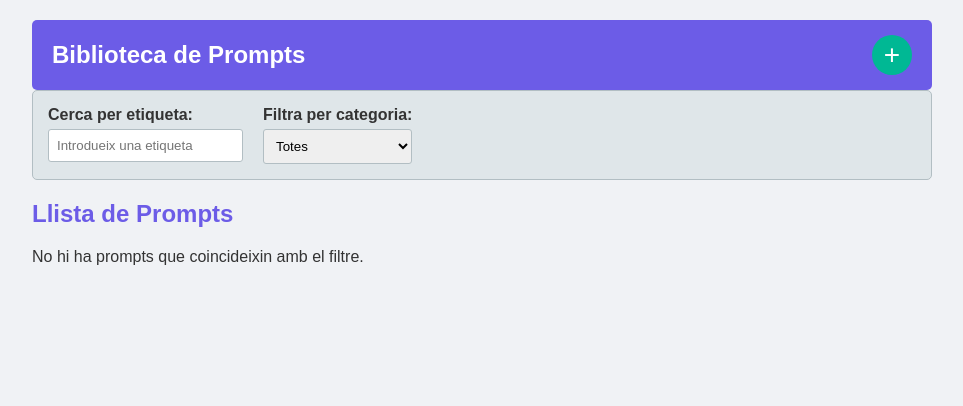
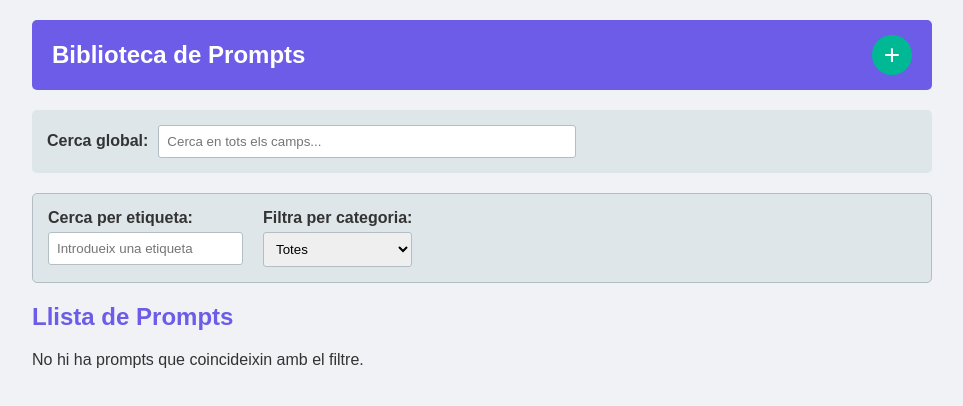
Before and after one commit to sciscar/prompt-library, a React (Create React App) app in the folder frontend/: page / in a window 1280 px wide. Shown: the top 406 px of the page, without its empty margins (158-1121 px from the left). Built offline with nearby package versions, Linux system fonts and the light colour scheme.

Commit message:
Add global search functionality and enhance form fields for prompts

```diff
--- a/frontend/src/App.css
+++ b/frontend/src/App.css
@@ -182,3 +182,24 @@ body {
 .edit-btn:hover {
   background: #ffeaa7;
 }
+
+/* Cerca global */
+.global-search-section {
+  margin: 20px 0;
+  background: #dfe6e9;
+  padding: 15px;
+  border-radius: 5px;
+}
+
+.global-search-section label {
+  font-weight: bold;
+  margin-right: 10px;
+}
+
+.global-search-section input {
+  padding: 8px;
+  border: 1px solid #b2bec3;
+  border-radius: 3px;
+  width: 100%;
+  max-width: 400px;
+}
--- a/frontend/src/App.js
+++ b/frontend/src/App.js
@@ -7,6 +7,8 @@ function App() {
   const [showForm, setShowForm] = useState(false);
   const [editingIndex, setEditingIndex] = useState(null);
   const [formData, setFormData] = useState({
+    nom: '',
+    descripcio: '',
     categoria: '',
     einaIA: '',
     puntuacio: '',
@@ -15,6 +17,7 @@ function App() {
   });
 
   // ESTATS PER FILTRAR
+  const [globalSearch, setGlobalSearch] = useState('');
   const [searchTag, setSearchTag] = useState('');
   const [selectedCategory, setSelectedCategory] = useState('');
 
@@ -37,6 +40,8 @@ function App() {
     e.preventDefault();
 
     const newPrompt = {
+      nom: formData.nom.trim(),
+      descripcio: formData.descripcio.trim(),
       categoria: formData.categoria.trim(),
       einaIA: formData.einaIA.trim(),
       puntuacio: Number(formData.puntuacio),
@@ -62,6 +67,8 @@ function App() {
 
     // Netejar el formulari i tancar-lo
     setFormData({
+      nom: '',
+      descripcio: '',
       categoria: '',
       einaIA: '',
       puntuacio: '',
@@ -76,6 +83,8 @@ function App() {
   const handleEdit = (index) => {
     const promptToEdit = prompts[index];
     setFormData({
+      nom: promptToEdit.nom,
+      descripcio: promptToEdit.descripcio,
       categoria: promptToEdit.categoria,
       einaIA: promptToEdit.einaIA,
       puntuacio: promptToEdit.puntuacio,
@@ -89,8 +98,30 @@ function App() {
   // Obtenir categories úniques
   const categories = Array.from(new Set(prompts.map(p => p.categoria))).filter(cat => cat);
 
-  // Filtrar prompts segons etiqueta i categoria, amb cerca parcial i sense distingir majúscules/minúscules
+  // Funció auxiliar que comprova si un prompt conté la cadena de cerca en qualsevol camp
+  const containsSearch = (prompt, search) => {
+    const searchStr = search.trim().toLowerCase();
+    if (searchStr === '') return true;
+
+    const fields = [
+      prompt.nom,
+      prompt.descripcio,
+      prompt.categoria,
+      prompt.einaIA,
+      String(prompt.puntuacio),
+      prompt.textPrompt,
+      prompt.etiquetes.join(' ')
+    ];
+
+    return fields.some(field =>
+      String(field || '').toLowerCase().includes(searchStr)
+    );
+  };
+
+
+  // Filtrar prompts segons el buscador global, etiqueta i categoria
   const filteredPrompts = prompts.filter(prompt => {
+    const globalMatch = containsSearch(prompt, globalSearch);
     const matchTag =
       searchTag === ''
         ? true
@@ -99,7 +130,7 @@ function App() {
           );
     const matchCategory =
       selectedCategory === '' ? true : prompt.categoria === selectedCategory;
-    return matchTag && matchCategory;
+    return globalMatch && matchTag && matchCategory;
   });
 
   return (
@@ -115,6 +146,8 @@ function App() {
             if (showForm) {
               setEditingIndex(null);
               setFormData({
+                nom: '',
+                descripcio: '',
                 categoria: '',
                 einaIA: '',
                 puntuacio: '',
@@ -129,11 +162,46 @@ function App() {
         </button>
       </header>
 
+      {/* Buscador Global */}
+      <section className="global-search-section">
+        <label htmlFor="globalSearch">Cerca global:</label>
+        <input
+          type="text"
+          id="globalSearch"
+          value={globalSearch}
+          onChange={(e) => setGlobalSearch(e.target.value)}
+          placeholder="Cerca en tots els camps..."
+        />
+      </section>
+
       {/* Formulari per afegir o editar prompt, situat a la part superior */}
       {showForm && (
         <section className="form-container">
           <h2>{editingIndex !== null ? 'Edita el Prompt' : 'Crear un Nou Prompt'}</h2>
           <form onSubmit={handleSubmit}>
+            <div className="form-group">
+              <label>Nom:</label>
+              <input
+                type="text"
+                name="nom"
+                value={formData.nom}
+                onChange={handleChange}
+                required
+              />
+            </div>
+
+            <div className="form-group">
+              <label>Descripció:</label>
+              <textarea
+                name="descripcio"
+                rows="3"
+                value={formData.descripcio}
+                onChange={handleChange}
+                placeholder="Escriu una breu descripció..."
+                required
+              />
+            </div>
+
             <div className="form-group">
               <label>Categoria:</label>
               <input
@@ -198,6 +266,8 @@ function App() {
                   setShowForm(false);
                   setEditingIndex(null);
                   setFormData({
+                    nom: '',
+                    descripcio: '',
                     categoria: '',
                     einaIA: '',
                     puntuacio: '',
@@ -214,7 +284,7 @@ function App() {
         </section>
       )}
 
-      {/* Secció de filtres */}
+      {/* Secció de filtres específics */}
       <section className="filter-section">
         <div className="filter-group">
           <label htmlFor="searchTag">Cerca per etiqueta:</label>
@@ -252,6 +322,8 @@ function App() {
           <ul>
             {filteredPrompts.map((prompt, index) => (
               <li key={index} className="prompt-item">
+                <div><strong>Nom:</strong> {prompt.nom}</div>
+                <div><strong>Descripció:</strong> {prompt.descripcio}</div>
                 <div><strong>Categoria:</strong> {prompt.categoria}</div>
                 <div><strong>Eina IA:</strong> {prompt.einaIA}</div>
                 <div><strong>Puntuació:</strong> {prompt.puntuacio}</div>
```
